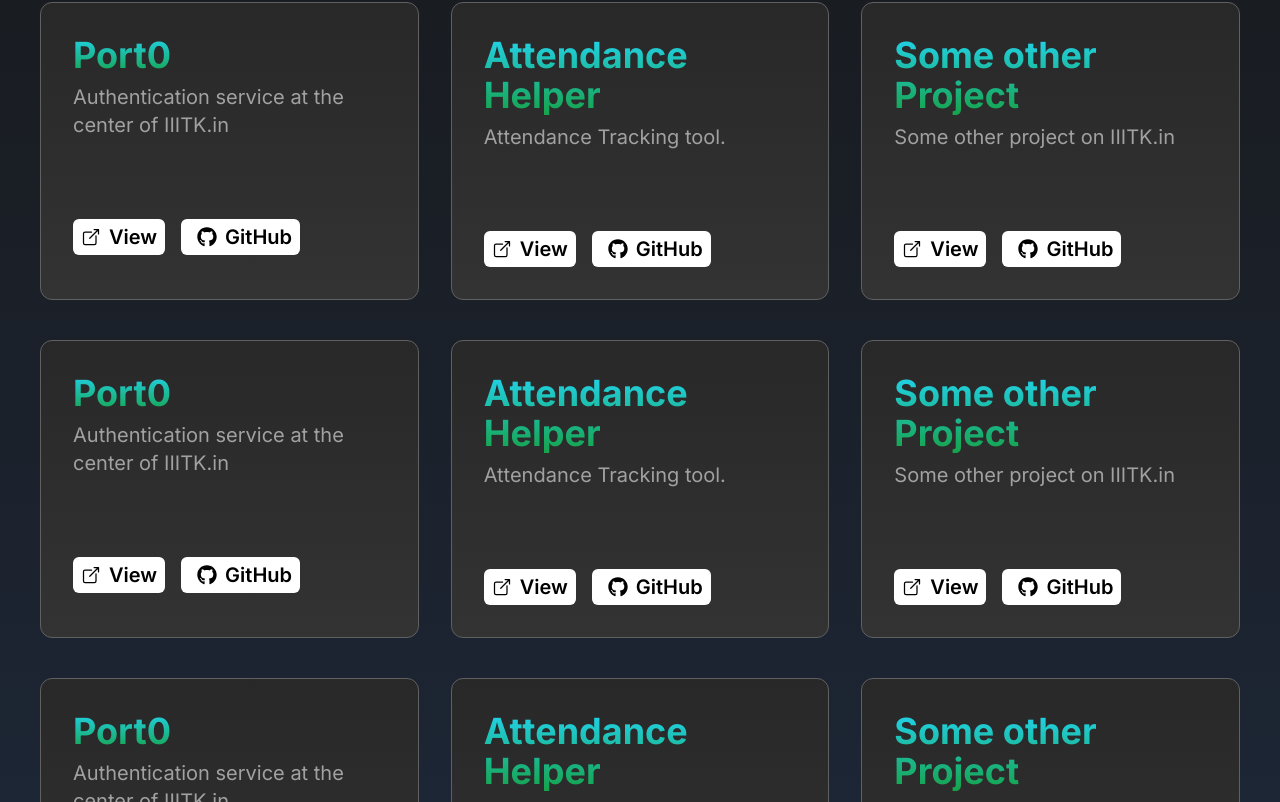
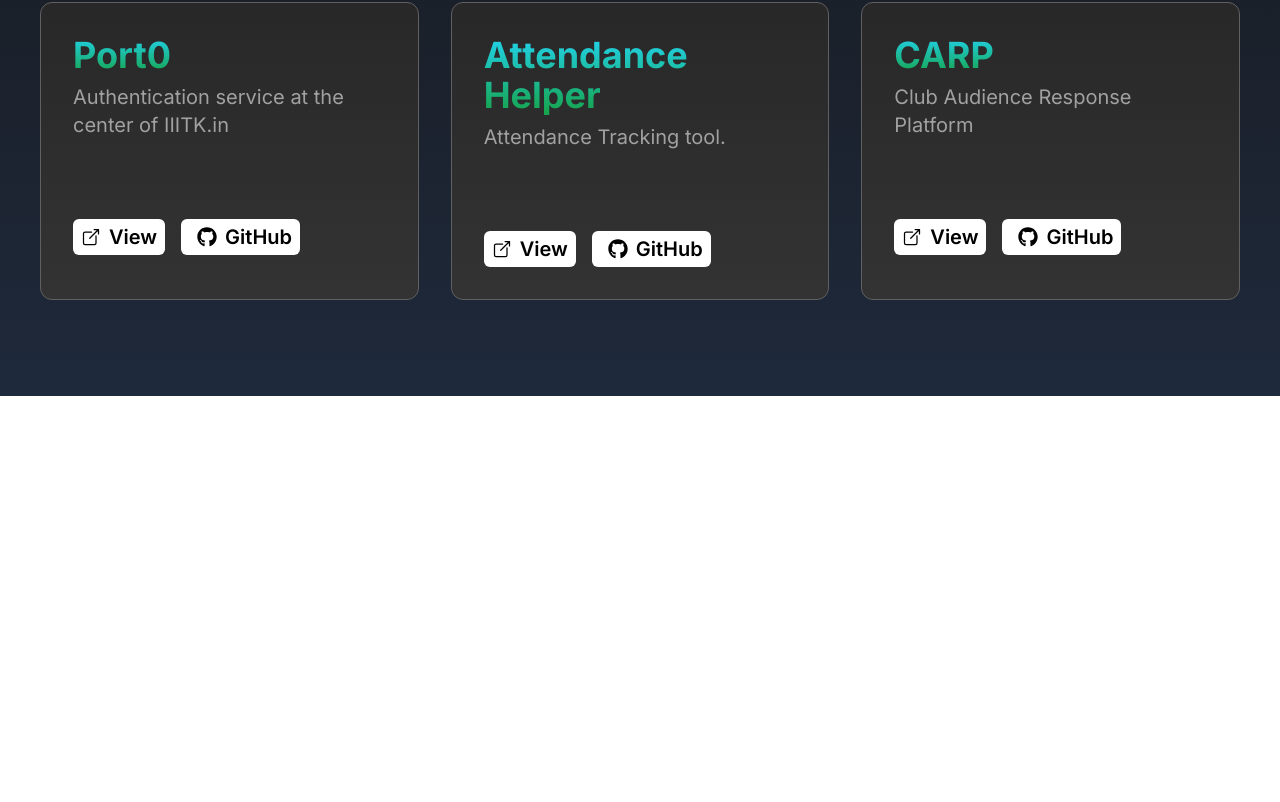
Before and after one commit to iiitk-in/HomePage, a Next.js app: page /projects in a window 1280 px wide. Shown: the part 418-1220 px from the top of the page. After the commit the page ends 814 px from the top, so only its background shows below. Built offline with nearby package versions, Linux system fonts and the light colour scheme.

Commit message:
Update Projects

```diff
--- a/app/page.tsx
+++ b/app/page.tsx
@@ -12,7 +12,7 @@ function Section({ children }: { children: React.ReactNode }) {
         style={{
           transform: isInView ? "none" : "translateX(-100px)",
           opacity: isInView ? 1 : 0,
-          transition: "all 0.9s ease-in 0.5s",
+          transition: "all  ease-in 0.5s",
         }}
       >
         {children}
--- a/app/projects/page.tsx
+++ b/app/projects/page.tsx
@@ -62,9 +62,9 @@ const ProjectsPage = () => {
         </div>
         <div>
           <h1 className="text-center md:text-start text-4xl font-bold text-white mx-10 mt-5">
-            Popular Projects
+            Projects
           </h1>
-          <div className="grid grid-cols-1 sm:grid-cols-1 md:grid-cols-2 lg:grid-cols-3 xl:grid-cols-3 2xl:grid-cols-3 mx-10 flex gap-8  my-10 gap-y-10  mb-24">
+          <div className="grid grid-cols-1 sm:grid-cols-1 md:grid-cols-2 lg:grid-cols-3 xl:grid-cols-3 2xl:grid-cols-3 mx-10  gap-8  my-10 gap-y-10  mb-24">
             <ProjectCard
               title="Port0"
               description="Authentication service at the center of IIITK.in"
@@ -74,50 +74,14 @@ const ProjectsPage = () => {
             <ProjectCard
               title="Attendance Helper"
               description="Attendance Tracking tool."
-              github="https://www.github.com/iiitk-in/port0"
-              link="https://port0.iiitk.in"
+              github="https://www.github.com/NotAProton/AttendanceAssistant"
+              link="https://attendance.iiitk.in"
             />
             <ProjectCard
-              title="Some other Project"
-              description="Some other project on IIITK.in"
-              github="https://www.github.com/iiitk-in/port0"
-              link="https://port0.iiitk.in"
-            />
-            <ProjectCard
-              title="Port0"
-              description="Authentication service at the center of IIITK.in"
-              github="https://www.github.com/iiitk-in/port0"
-              link="https://port0.iiitk.in"
-            />
-            <ProjectCard
-              title="Attendance Helper"
-              description="Attendance Tracking tool."
-              github="https://www.github.com/iiitk-in/port0"
-              link="https://port0.iiitk.in"
-            />
-            <ProjectCard
-              title="Some other Project"
-              description="Some other project on IIITK.in"
-              github="https://www.github.com/iiitk-in/port0"
-              link="https://port0.iiitk.in"
-            />
-            <ProjectCard
-              title="Port0"
-              description="Authentication service at the center of IIITK.in"
-              github="https://www.github.com/iiitk-in/port0"
-              link="https://port0.iiitk.in"
-            />
-            <ProjectCard
-              title="Attendance Helper"
-              description="Attendance Tracking tool."
-              github="https://www.github.com/iiitk-in/port0"
-              link="https://port0.iiitk.in"
-            />
-            <ProjectCard
-              title="Some other Project"
-              description="Some other project on IIITK.in"
-              github="https://www.github.com/iiitk-in/port0"
-              link="https://port0.iiitk.in"
+              title="CARP"
+              description="Club Audience Response Platform"
+              github="https://www.github.com/iiitk-in/carp"
+              link="https://carp.iiitk.in"
             />
           </div>
         </div>
```
